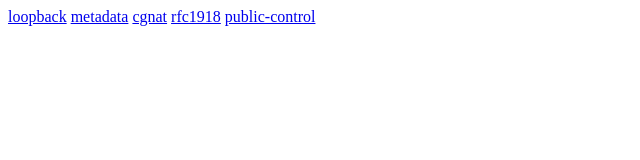
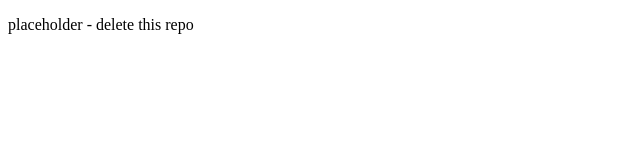
Before and after one commit to mohamedalnahhal/bb-ssrf-page, a plain HTML site: page index.html in a window 1280 px wide. Shown: the whole page, without its empty margins (0-640 px from the left). Drawn offline with Linux system fonts and the light colour scheme.

Commit message:
neutralize

```diff
--- a/index.html
+++ b/index.html
@@ -1,7 +1 @@
-<!doctype html><html><body>
-<a href="http://127.0.0.1/">loopback</a>
-<a href="http://169.254.169.254/latest/meta-data/">metadata</a>
-<a href="http://100.64.0.1/">cgnat</a>
-<a href="http://10.0.0.1/">rfc1918</a>
-<a href="https://example.com/">public-control</a>
-</body></html>
+<!doctype html><html><body><p>placeholder - delete this repo</p></body></html>
```
